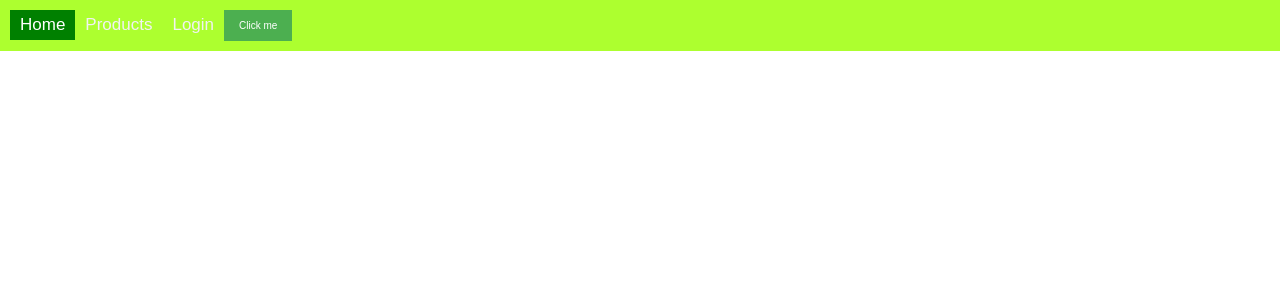
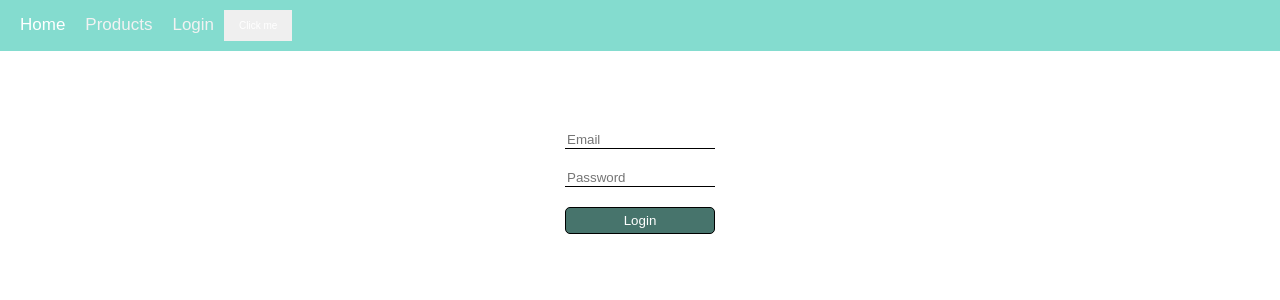
Before and after one commit to justnicu/PoliHackv12, a React (Create React App) app in the folder polihack/: page / in a window 1280 px wide. Shown: the top 300 px of the page. Built offline with nearby package versions, Linux system fonts and the light colour scheme.

Commit message:
Created Login Form component

```diff
--- a/polihack/src/App.css
+++ b/polihack/src/App.css
@@ -1,5 +1,9 @@
 .App {
   text-align: center;
+  display: flex;
+  flex-direction: column;
+  align-items: center;
+  gap: 10vh;
 }
 
 .App-logo {
--- a/polihack/src/App.js
+++ b/polihack/src/App.js
@@ -1,10 +1,13 @@
 import logo from './logo.svg';
 import './App.css';
 import NavBar from './components/navbar/navbar.js';
+import LoginForm from "./components/LoginForm/LoginForm.js";
+
 function App() {
   return (
     <div className="App">
       <NavBar/>
+      <LoginForm />
     </div>
   );
 }
--- /dev/null
+++ b/polihack/src/components/LoginForm/LoginForm.css
@@ -0,0 +1,19 @@
+.login-form {
+    display: flex;
+    flex-direction: column;
+    width: 150px;
+    gap: 20px;
+}
+
+.email-input, .pass-input {
+    border: none;
+    border-bottom: 1px solid #000000;
+}
+
+.submit-input {
+    background-color: #47746c;
+    border: 1px solid black;
+    color: white;
+    border-radius: 5px;
+    padding: 5px;
+}
--- /dev/null
+++ b/polihack/src/components/LoginForm/LoginForm.js
@@ -0,0 +1,10 @@
+import React, { useState, useEffect } from "react";
+import "./LoginForm.css";
+
+export default function LoginForm() {
+    return <form className="login-form">
+        <input className="email-input" type="text" placeholder="Email"></input>
+        <input className="pass-input" type="password" placeholder="Password"></input>
+        <input className="submit-input" type="submit" value="Login"></input>
+    </form>
+}
--- a/polihack/src/components/navbar/navbar.css
+++ b/polihack/src/components/navbar/navbar.css
@@ -1,7 +1,7 @@
 #navbar{
     width: 100%;
     height: 10%;
-    background-color: greenyellow;
+    background-color: #84DCCF;
 }
 
 .navbar_elements{
@@ -22,12 +22,10 @@
 }
 
 .navbar_elements a:hover{
-    background-color: blue;
-    color: black;
+    background-color: #47746c;
 }
 
 .navbar_elements a.active{
-    background-color: green;
     color: white;
 }
 
@@ -35,8 +33,7 @@
 
 }
 
-#navbar_button{
-    background-color: #4CAF50; /* Green */
+#navbar_button{ /* Green */
     border: none;
     color: white;
     padding: 10px 15px;
```
